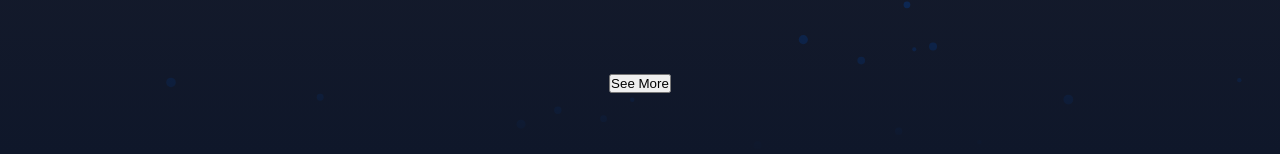
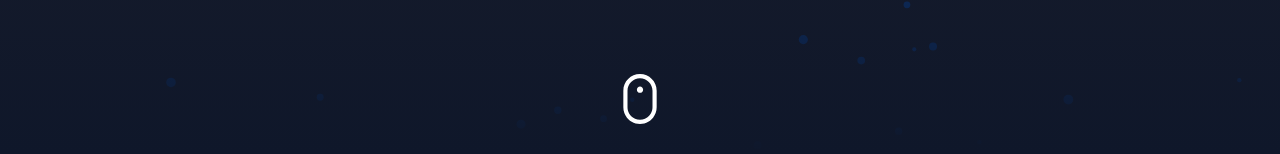
Before and after one commit to JayCodeGitHub/jaycode.pl, a Next.js app: page / in a window 1280 px wide. Shown: the part 646-800 px from the top of the page. Built offline with nearby package versions, Linux system fonts and the light colour scheme.

Commit message:
Created ScrollButton

```diff
--- a/src/components/hero/hero.tsx
+++ b/src/components/hero/hero.tsx
@@ -9,6 +9,7 @@ import {
 } from "./hero.styles";
 import Button from "../button/button.styles";
 import Link from "next/link";
+import ScrollButton from "../scrollButton/scrollButton";
 
 const heroItems = {
   title: `Hi, I'm Jakub`,
@@ -41,7 +42,7 @@ export default function Hero() {
         </StyledButtonsWrapper>
       </StyledWrapper>
       <StyledScrollButtonWrapper href="#projects">
-        <button>See More</button>
+        <ScrollButton />
       </StyledScrollButtonWrapper>
     </StyledOuterWrapper>
   );
--- /dev/null
+++ b/src/components/scrollButton/scrollButton.styles.ts
@@ -0,0 +1,22 @@
+import styled from "styled-components";
+
+export const StyledWrapper = styled.span`
+  svg {
+    width: 4rem;
+    height: 4rem;
+    fill: ${({ theme }) => theme.white};
+    transition: all 0.2s ease-in-out;
+  }
+  &:hover {
+    svg {
+      fill: ${({ theme }) => theme.grey};
+      transform: translateY(20%);
+    }
+  }
+  ${({ theme }) => theme.mq.desktop} {
+    svg {
+      width: 5rem;
+      height: 5rem;
+    }
+  }
+`;
--- /dev/null
+++ b/src/components/scrollButton/scrollButton.tsx
@@ -0,0 +1,16 @@
+import { StyledWrapper } from "./scrollButton.styles";
+
+export default function ScrollButton() {
+  return (
+    <StyledWrapper>
+      <svg
+        xmlns="http://www.w3.org/2000/svg"
+        width="24"
+        height="24"
+        viewBox="0 0 24 24"
+      >
+        <path d="M12 2c3.309 0 6 2.691 6 6v8c0 3.309-2.691 6-6 6s-6-2.691-6-6v-8c0-3.309 2.691-6 6-6zm0-2c-4.418 0-8 3.582-8 8v8c0 4.418 3.582 8 8 8s8-3.582 8-8v-8c0-4.418-3.582-8-8-8zm0 9c-.829 0-1.5-.672-1.5-1.5s.671-1.5 1.5-1.5 1.5.672 1.5 1.5-.671 1.5-1.5 1.5z" />
+      </svg>
+    </StyledWrapper>
+  );
+}
```
